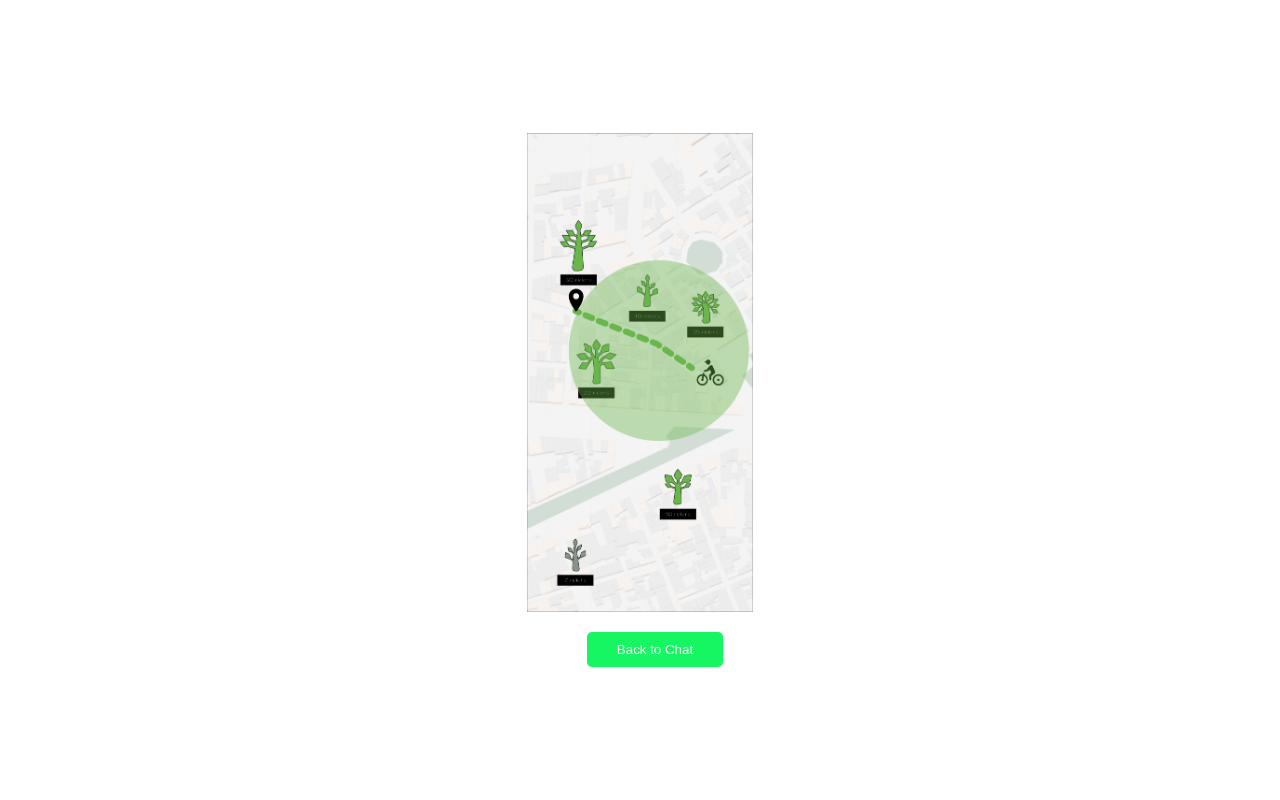
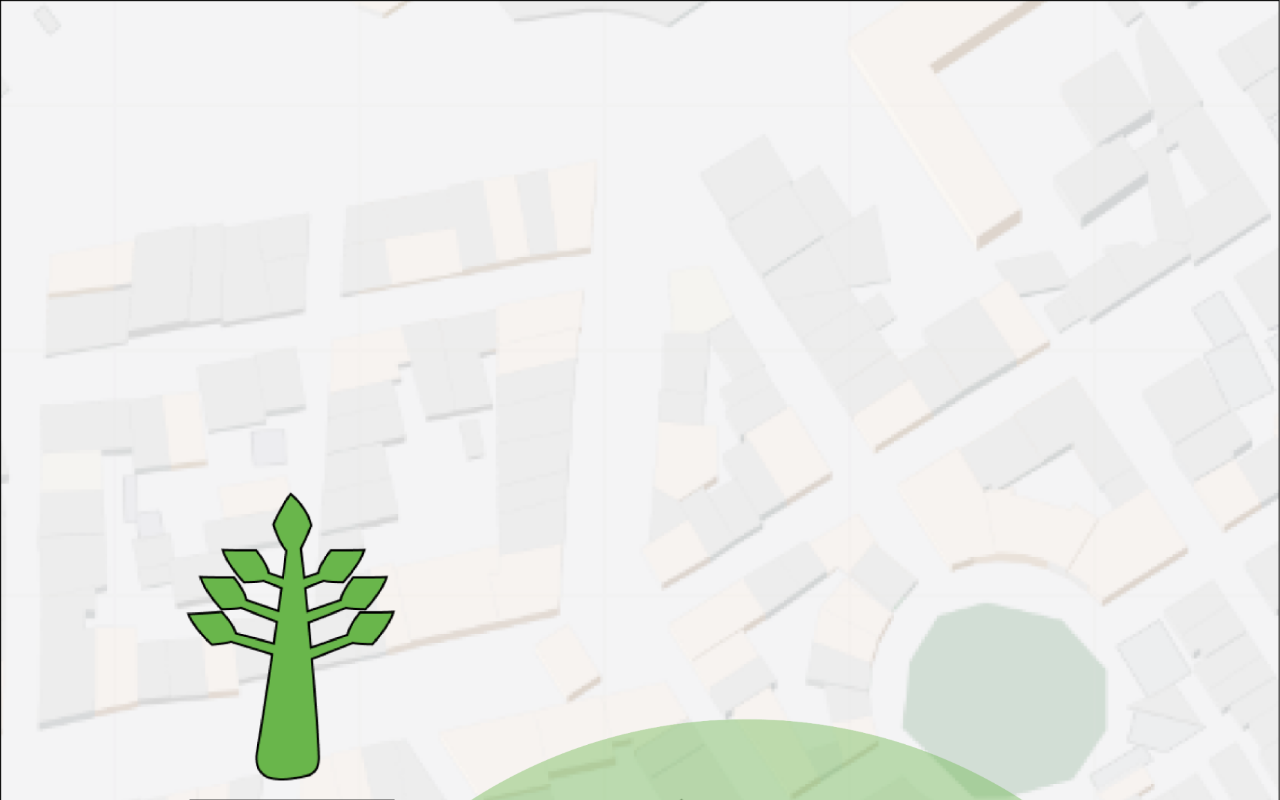
Before and after one commit to heyou88/easyrider, a React (Create React App) app: page / in a window 1280 px wide. Both pictures are taken after a click on the button "Go There". Shown: the top 800 px of the page. Built offline with nearby package versions, Linux system fonts and the light colour scheme.

Commit message:
resize the map

```diff
--- a/src/App.css
+++ b/src/App.css
@@ -43,8 +43,7 @@
 
 .map{
   max-width: 100%;
-  height: auto;
-  max-height: 60vh;
+  max-height: 100%;
   margin-bottom: 20px;
 }
 
```
